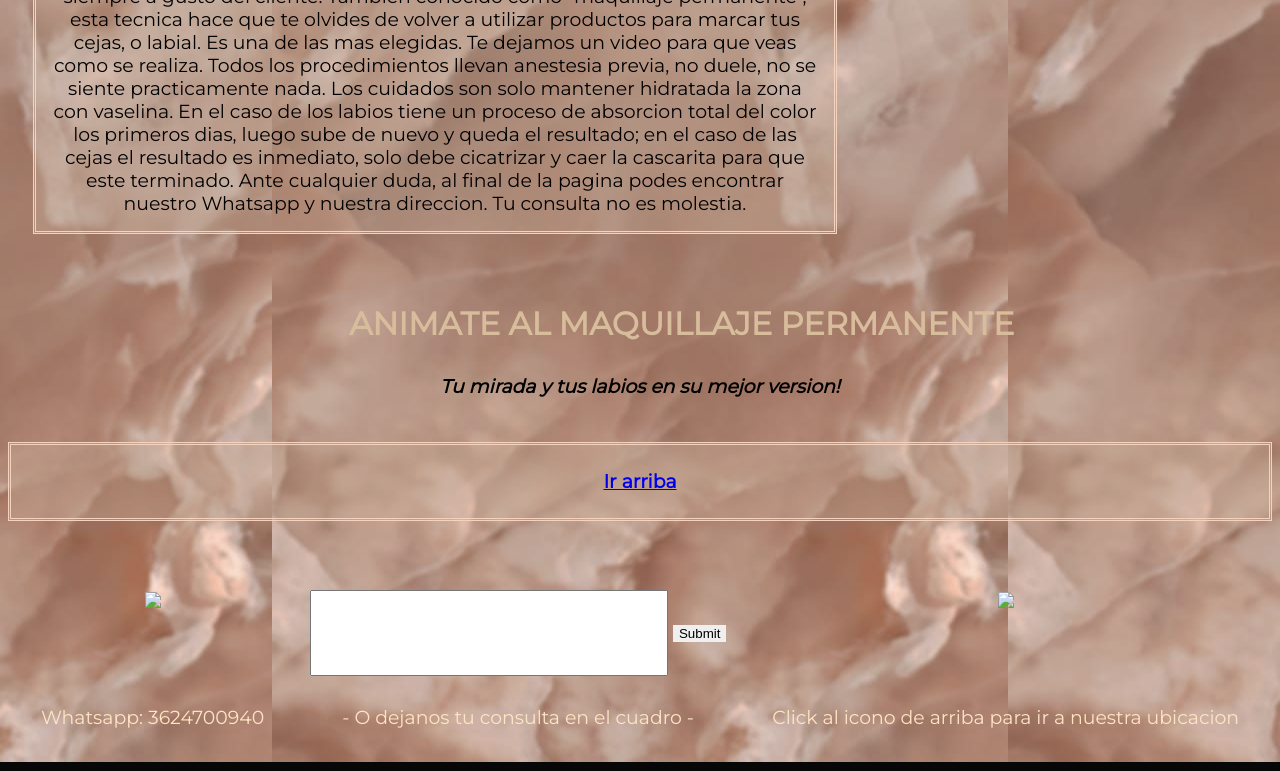
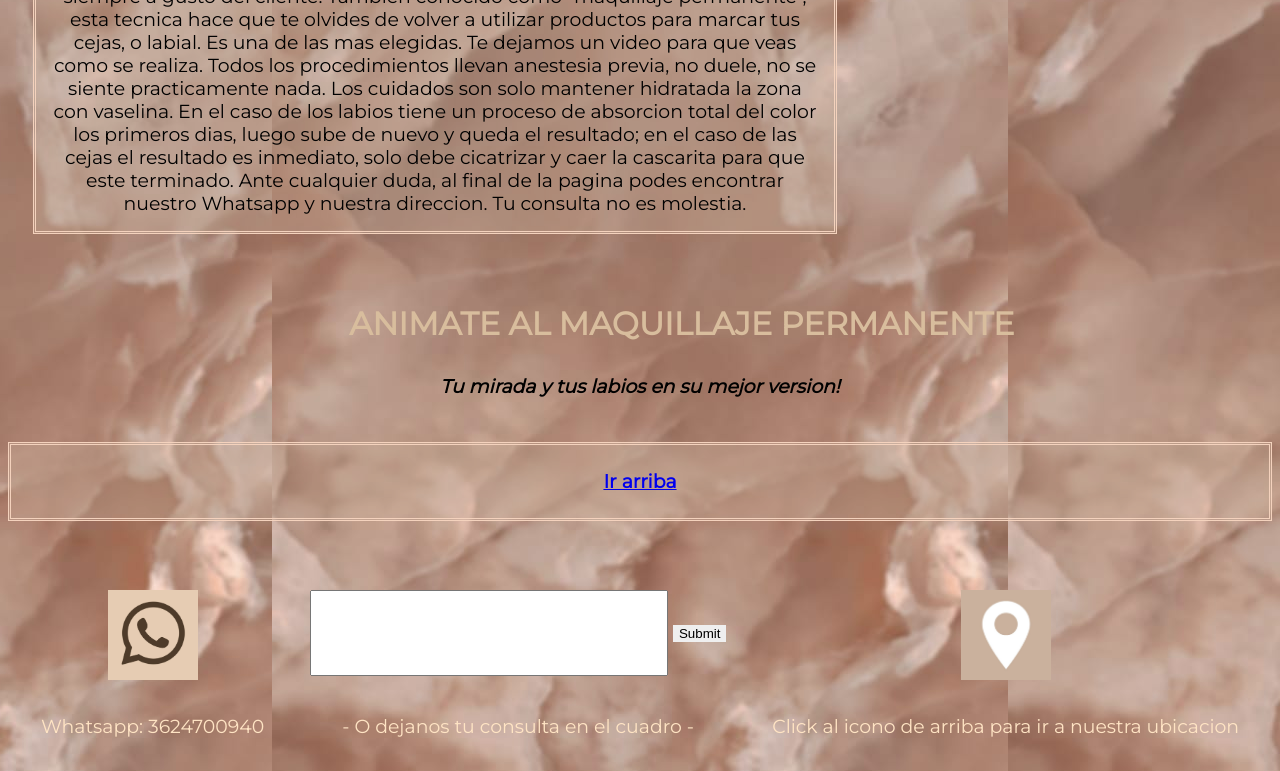
Before and after one commit to PauVaz/PreEntrega2-VazquezPau, a plain HTML site: page index.html in a window 1280 px wide. Shown: the part 1598-2369 px from the top of the page. Drawn offline with Linux system fonts and the light colour scheme.

Commit message:
arreglo imagenes

```diff
--- a/index.html
+++ b/index.html
@@ -26,7 +26,7 @@
 
 			<nav class="titus">
 
-				<img class="galeria" src="../multimedia/galeria.jpg" alt="">
+				<img class="galeria" src="./multimedia/galeria.jpg" alt="">
 				<h6>
 				<a href="./pages/lips.html"> Ver galería  </a>
 				</h6>
@@ -69,7 +69,7 @@
 	<div style="color: bisque;" class="grid-container2">
 
 				<div class="grid-item" >
-					<img width="90px" src="../vazquez/multimedia/Icono_ WhatsApp.jpg">
+					<img width="90px" src="./multimedia/Icono_ WhatsApp.jpg">
 				</div>
 				<div class=" grid-item contact">
 					Whatsapp: 3624700940
@@ -82,7 +82,7 @@
 				</div>
 				<div class="grid-item">
 					<a href="../vazquez/pages/ubicacion.html">
-						<img width="90px" eight="190px" src="../vazquez/multimedia/ubicacion.jpg">
+						<img width="90px" eight="190px" src="./multimedia/ubicacion.jpg">
 					</a>
 				</div>
 				<div class="grid-item titus">
```
